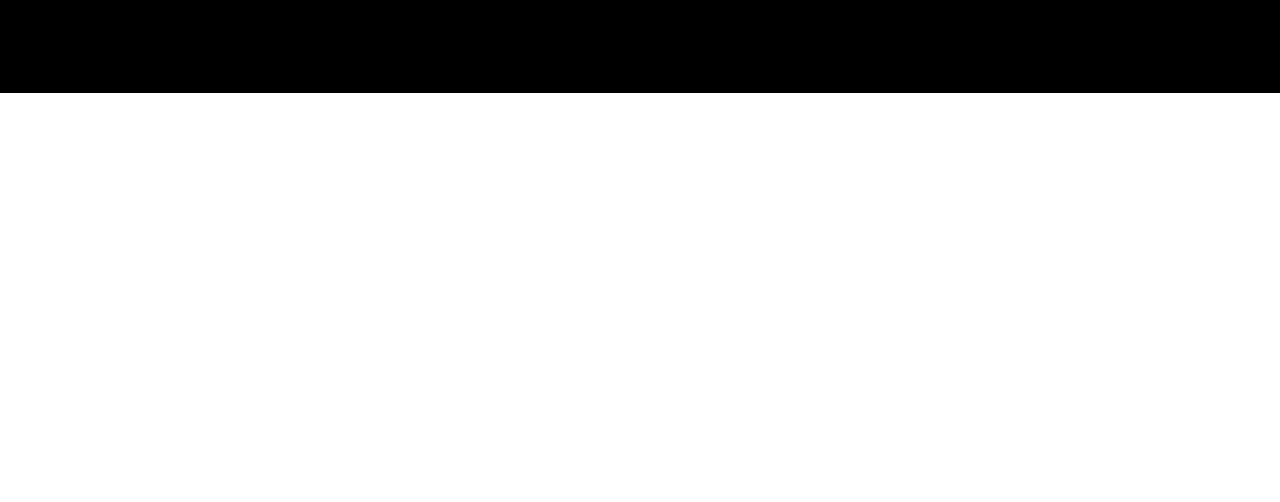
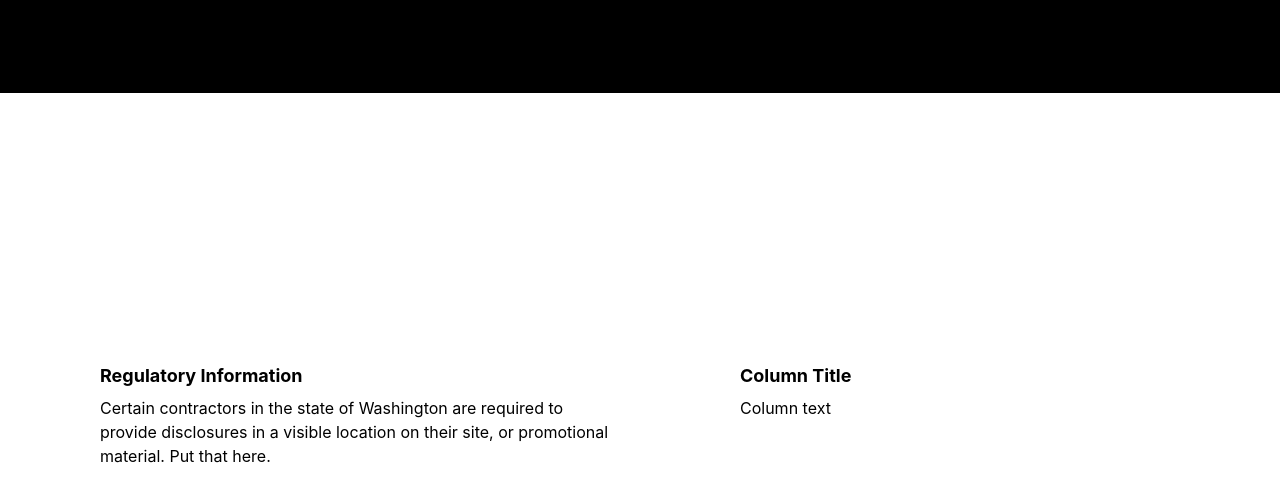
Before and after one commit to Metchul/fibercon, a plain HTML site: page services.html in a window 1280 px wide. Shown: the part 1140-1642 px from the top of the page. Before the commit the page ends 1425 px from the top, so only its background shows below. Drawn offline with Linux system fonts and the light colour scheme.

Commit message:
Adding footer to each page

```diff
--- a/services.html
+++ b/services.html
@@ -77,6 +77,17 @@
 
   </main>
 
-  <!-- Include the same footer as in index.html -->
+  <footer>
+    <div class="footer-columns">
+      <div class="footer-column">
+        <h4>Regulatory Information</h4>
+        <p>Certain contractors in the state of Washington are required to provide disclosures in a visible location on their site, or promotional material. Put that here.</p>
+      </div>
+      <div class="footer-column">
+        <h4>Column Title</h4>
+        <p>Column text</p>
+      </div>
+    </div>
+  </footer>
 </body>
 </html>
```
Also changed, not shown: contact.html (+12 -1 lines).
